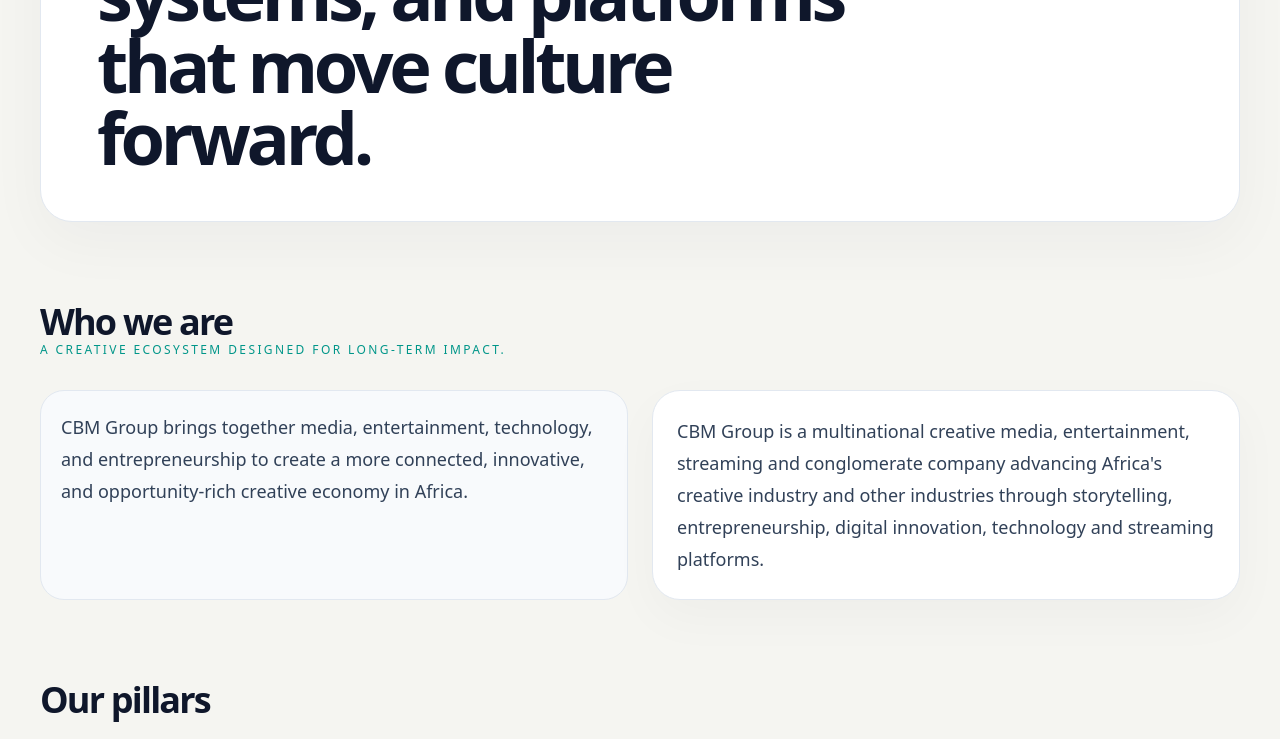
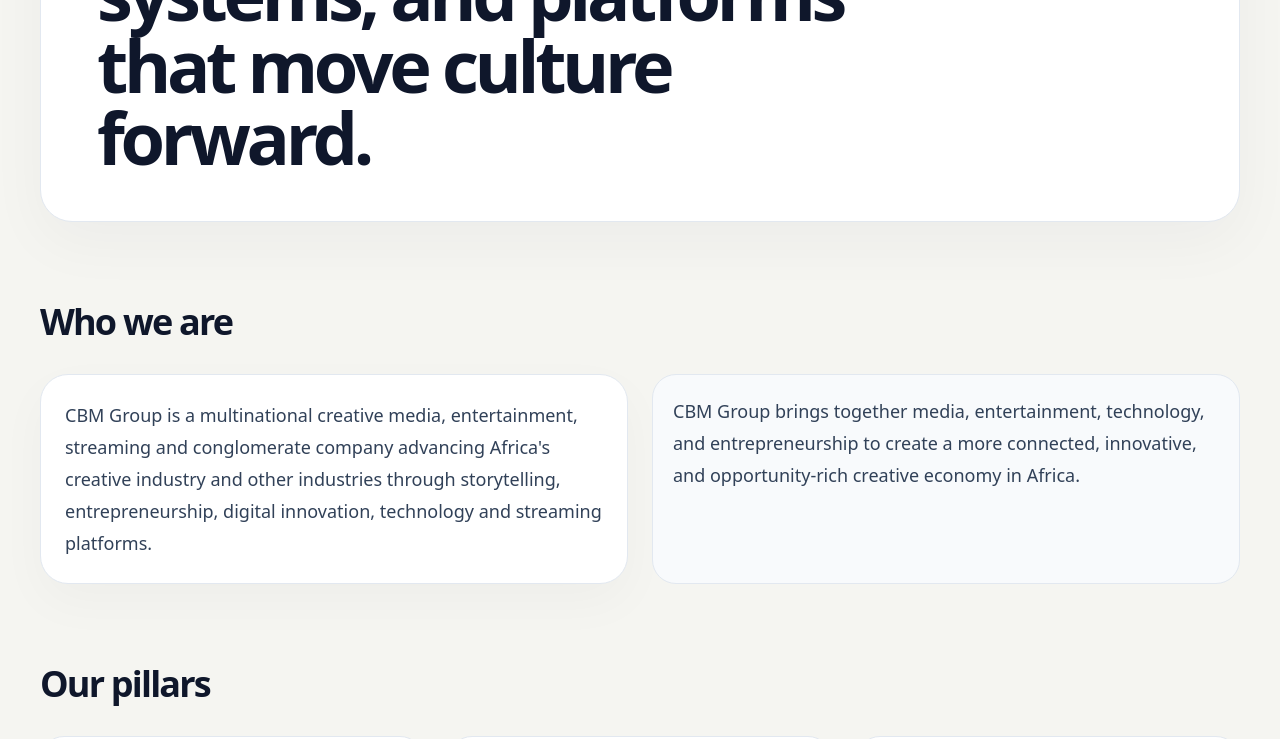
Before and after one commit to CBM-GROUP/cbmgroup-landingpage, a Next.js app: page /about in a window 1280 px wide. Shown: the part 462-1201 px from the top of the page. Built offline with nearby package versions, Linux system fonts and the light colour scheme.

Commit message:
refactor: standardize code formatting and refine UI layout in careers and about pages

```diff
--- a/src/app/about/page.tsx
+++ b/src/app/about/page.tsx
@@ -31,9 +31,9 @@
         >
           <div className="flex flex-col gap-8 lg:flex-row lg:items-end lg:justify-between">
             <div className="max-w-3xl">
-<h2 className="mt-4 text-3xl font-semibold tracking-[-0.05em] text-slate-900 sm:text-4xl">
-              About CBM Group
-            </h2>              <h1 className="mt-4 text-4xl font-semibold tracking-[-0.06em] text-slate-900 sm:text-5xl lg:text-7xl">
+              <h2 className="mt-4 text-3xl font-semibold tracking-[-0.05em] text-slate-900 sm:text-4xl">
+                About CBM Group
+              </h2>              <h1 className="mt-4 text-4xl font-semibold tracking-[-0.06em] text-slate-900 sm:text-5xl lg:text-7xl">
                 We build the stories, systems, and platforms that move culture forward.
               </h1>
             </div>
@@ -54,18 +54,17 @@
             <motion.h2 variants={revealVariants} className="mt-4 text-3xl font-semibold tracking-[-0.05em] text-slate-900 sm:text-4xl">
               Who we are
             </motion.h2>
-            <motion.p variants={revealVariants} className="text-xs font-medium uppercase tracking-[0.2em] text-teal-600">
-              A creative ecosystem designed for long-term impact.
-            </motion.p>
           </div>
           <div className="mt-8 grid gap-6 lg:grid-cols-2">
+
+            <motion.div variants={revealVariants} className="rounded-[1.75rem] border border-slate-200 bg-white p-6 shadow-[0_18px_50px_rgba(15,23,42,0.03)]">
+              <p className="text-lg leading-8 text-slate-700">{aboutUsInfo.whoWeAre}</p>
+            </motion.div>
+
             <motion.div variants={revealVariants} className="rounded-[1.5rem] border border-slate-200 bg-slate-50 p-5 text-sm leading-7 text-slate-600">
               <p className="text-lg leading-8 text-slate-700">
-              CBM Group brings together media, entertainment, technology, and entrepreneurship to create a more connected, innovative, and opportunity-rich creative economy in Africa.
+                CBM Group brings together media, entertainment, technology, and entrepreneurship to create a more connected, innovative, and opportunity-rich creative economy in Africa.
               </p>
-            </motion.div>
-            <motion.div variants={revealVariants} className="rounded-[1.75rem] border border-slate-200 bg-white p-6 shadow-[0_18px_50px_rgba(15,23,42,0.03)]">
-              <p className="text-lg leading-8 text-slate-700">{aboutUsInfo.whoWeAre}</p>
             </motion.div>
           </div>
         </motion.section>
--- a/src/app/careers/page.tsx
+++ b/src/app/careers/page.tsx
@@ -90,8 +90,7 @@
                   key={program.id}
                   type="button"
                   onClick={() => chooseProgram(program.id)}
-                  className={`group relative overflow-hidden rounded-3xl border p-6 text-left transition duration-300 ${
-                    isActive
+                  className={`group relative overflow-hidden rounded-3xl border p-6 text-left transition duration-300 ${isActive
                     ? "border-[#36bea3] bg-[#102b2d] text-white shadow-[0_18px_40px_rgba(16,43,45,0.18)]"
                     : "border-slate-200 bg-white text-slate-900 hover:-translate-y-1 hover:border-teal-200 hover:shadow-[0_18px_40px_rgba(15,23,42,0.08)]"
                     }`}
@@ -127,7 +126,7 @@
           </div>
 
           <div>
-            <div className="p-6 sm:p-10 lg:p-12">
+            <div className="p-6 m-6 sm:p-10 lg:p-12">
               <p className="max-w-md text-sm leading-6 text-slate-500">{selectedProgram.description}</p>
               <div className="mt-8 grid gap-3">
                 {selectedProgram.teams.map((team, index) => {
@@ -139,8 +138,7 @@
                         type="button"
                         onClick={() => setActiveDepartment(isActive ? null : team.name)}
                         aria-expanded={isActive}
-                        className={`flex w-full items-center gap-4 rounded-2xl border p-4 text-left transition ${
-                          isActive ? "rounded-b-none border-teal-200 bg-teal-50 text-teal-900" : "border-transparent bg-slate-50 text-slate-600 hover:border-slate-200 hover:bg-white"
+                        className={`flex w-full items-center gap-4 rounded-2xl border p-4 text-left transition ${isActive ? "rounded-b-none border-teal-200 bg-teal-50 text-teal-900" : "border-transparent bg-slate-50 text-slate-600 hover:border-slate-200 hover:bg-white"
                           }`}
                       >
                         <span className={`flex h-10 w-10 shrink-0 items-center justify-center rounded-xl ${isActive ? "bg-[#36bea3] text-[#102b2d]" : "bg-white text-slate-400"}`}>
```
Lines whose indentation alone changed are shown as unchanged.
